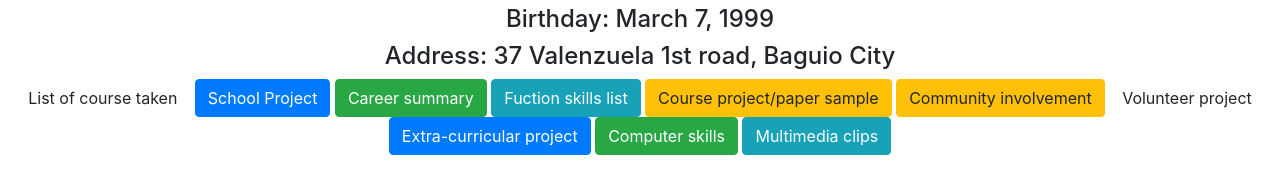
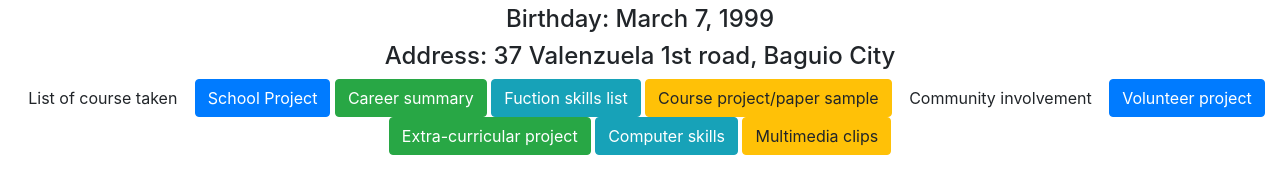
Before and after one commit to YmieAlibaya/Ymie-Dj.github.io, a plain HTML site: page index.html in a window 1280 px wide. Shown: the part 378-572 px from the top of the page. Drawn offline with nearby package versions, Linux system fonts and the light colour scheme.

Commit message:
Update index.html

```diff
--- a/index.html
+++ b/index.html
@@ -41,11 +41,11 @@
 <a href="career summary1.html" class="btn btn-success">Career summary</a>
 <a href="Fuction skills1.html" class="btn btn-info">Fuction skills list</a>
 <a href="Course project paper sample1.html" class="btn btn-warning">Course project/paper sample</a>
-<a href="Community involvement1.html" class="btn btn-warning">Community involvement</a>
-<a href="Volunteer project1.html" class="btn btn-default">Volunteer project</a>
-<a href="Extra-curricular project1.html" class="btn btn-primary">Extra-curricular project</a>
-<a href="Computer skills1.html" class="btn btn-success">Computer skills</a>
-<a href="Multimedia clips1.html" class="btn btn-info">Multimedia clips</a>
+<a href="Community involvement1.html" class="btn btn-default">Community involvement</a>
+<a href="Volunteer project1.html" class="btn btn-primary">Volunteer project</a>
+<a href="Extra-curricular project1.html" class="btn btn-success">Extra-curricular project</a>
+<a href="Computer skills1.html" class="btn btn-info">Computer skills</a>
+<a href="Multimedia clips1.html" class="btn btn-warning">Multimedia clips</a>
 
   </Body>
 </html>
```
